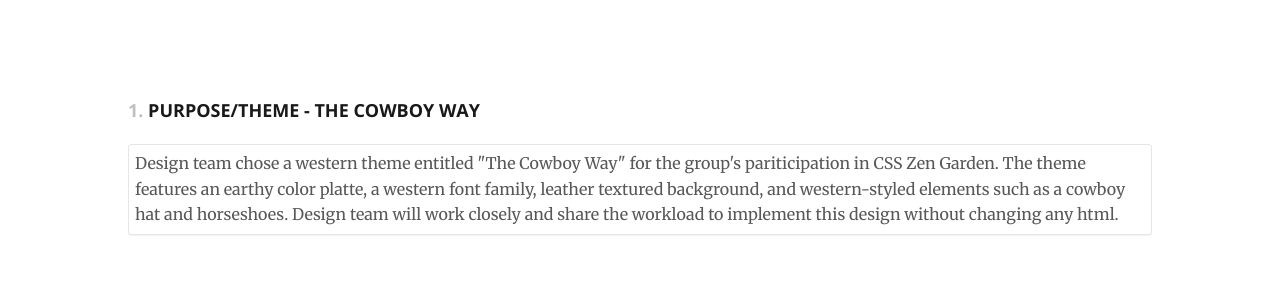
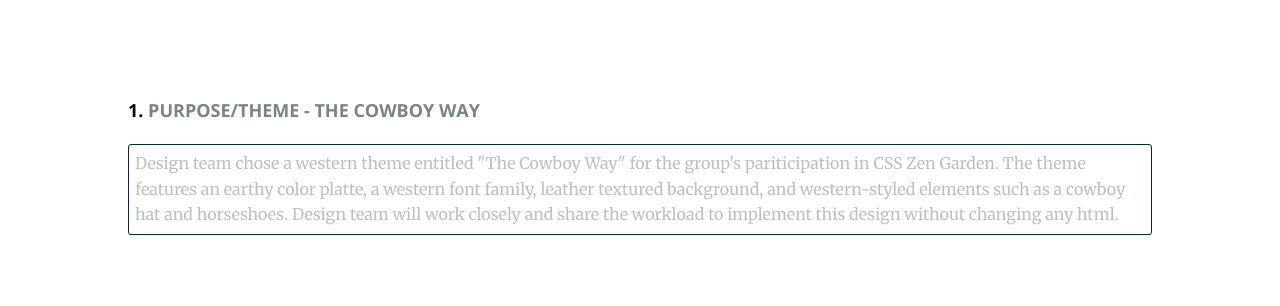
Before and after one commit to exagent957/wdd331group1, a website built with Parcel: page src/index.html in a window 1280 px wide. Shown: the part 267-573 px from the top of the page. Built offline with nearby package versions, Linux system fonts and the light colour scheme.

Commit message:
edits to style-guide.scss and index.html

```diff
--- a/src/scss/style-guide.scss
+++ b/src/scss/style-guide.scss
@@ -4,10 +4,10 @@
 
 // color palette - these colors will be the color swatches of the Colors section
 
-$color-1: #5f8ee4; // Cornflower Blue - Action color
-$color-2: #19191a; // Dark Blue
-$color-3: #e4655f; // Red
-$color-4: #e6e6e6; // light grey
+$color-1: #60463b; // dark brown
+$color-2: #77867f; // olive green
+$color-3: #ddd78d; // yellow
+$color-4: #002e2c; // dark green
 $color-5: #ffffff; // white
 
 // additional colors
```
